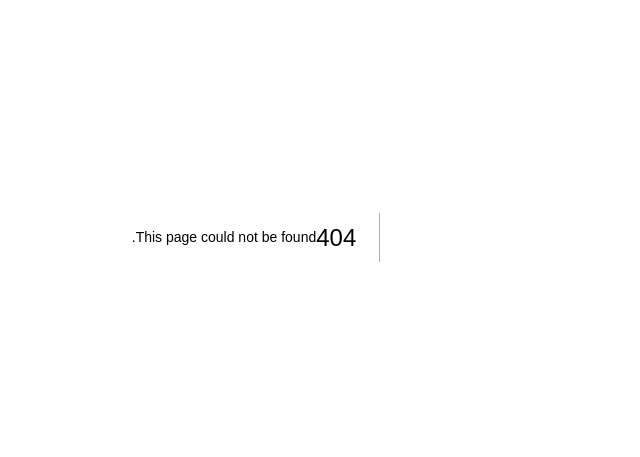
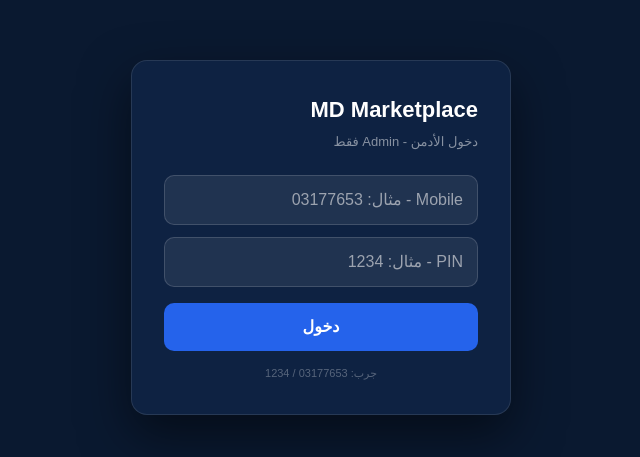
Before and after one commit to mjahto18-ui/MD-Marketplace, a Next.js app: page /admin/login in a window 1280 px wide. Before the commit this address had no page. Shown: the part 163-620 px from the top of the page, without its empty margins (415-1055 px from the left). Built offline with nearby package versions, Linux system fonts and the light colour scheme.

Commit message:
Add admin login page component

```diff
--- /dev/null
+++ b/app/admin/login/page.js
@@ -0,0 +1,47 @@
+"use client"
+import { useState } from "react"
+import { useRouter } from "next/navigation"
+
+export default function AdminLogin(){
+  const [phone,setPhone]=useState("")
+  const [pin,setPin]=useState("")
+  const [err,setErr]=useState("")
+  const [loading,setLoading]=useState(false)
+  const router = useRouter()
+
+  const login = async ()=>{
+    setErr(""); setLoading(true)
+    try{
+      const res = await fetch('/api/admin/login',{
+        method:'POST',
+        headers:{'Content-Type':'application/json'},
+        body:JSON.stringify({phone,pin})
+      })
+      const j = await res.json()
+      if(j.success){
+        router.push('/admin')
+      } else setErr(j.message || "فشل الدخول")
+    }catch(e){ setErr("خطأ اتصال") }
+    setLoading(false)
+  }
+
+  return (
+    <div style={{minHeight:'100vh', background:'#0a1930', display:'flex', alignItems:'center', justifyContent:'center', fontFamily:'sans-serif'}}>
+      <div style={{background:'#0e2242', padding:'32px', borderRadius:'16px', width:'380px', border:'1px solid rgba(255,255,255,0.1)', boxShadow:'0 20px 50px rgba(0,0,0,0.5)'}}>
+        <h1 style={{fontWeight:'900', fontSize:'22px', color:'white', marginBottom:'6px'}}>MD Marketplace</h1>
+        <div style={{color:'rgba(255,255,255,0.5)', fontSize:'13px', marginBottom:'24px'}}>دخول الأدمن - Admin فقط</div>
+
+        <input value={phone} onChange={e=>setPhone(e.target.value)} placeholder="Mobile - مثال: 03177653" style={{width:'100%', padding:'12px 14px', borderRadius:'10px', background:'rgba(255,255,255,0.08)', border:'1px solid rgba(255,255,255,0.15)', color:'white', marginBottom:'12px', outline:'none'}}/>
+        <input value={pin} onChange={e=>setPin(e.target.value)} type="password" placeholder="PIN - مثال: 1234" style={{width:'100%', padding:'12px 14px', borderRadius:'10px', background:'rgba(255,255,255,0.08)', border:'1px solid rgba(255,255,255,0.15)', color:'white', marginBottom:'16px', outline:'none'}}/>
+
+        {err && <div style={{background:'rgba(239,68,68,0.15)', color:'#f87171', padding:'10px', borderRadius:'8px', fontSize:'12px', marginBottom:'12px', border:'1px solid rgba(239,68,68,0.3)'}}>{err}</div>}
+
+        <button onClick={login} disabled={loading} style={{width:'100%', background:'#2563eb', color:'white', padding:'12px', borderRadius:'10px', fontWeight:'bold', cursor:'pointer', opacity: loading?0.6:1}}>
+          {loading?'جاري الدخول...':'دخول'}
+        </button>
+
+        <div style={{fontSize:'11px', color:'rgba(255,255,255,0.3)', marginTop:'14px', textAlign:'center'}}>جرب: 03177653 / 1234</div>
+      </div>
+    </div>
+  )
+}
```
